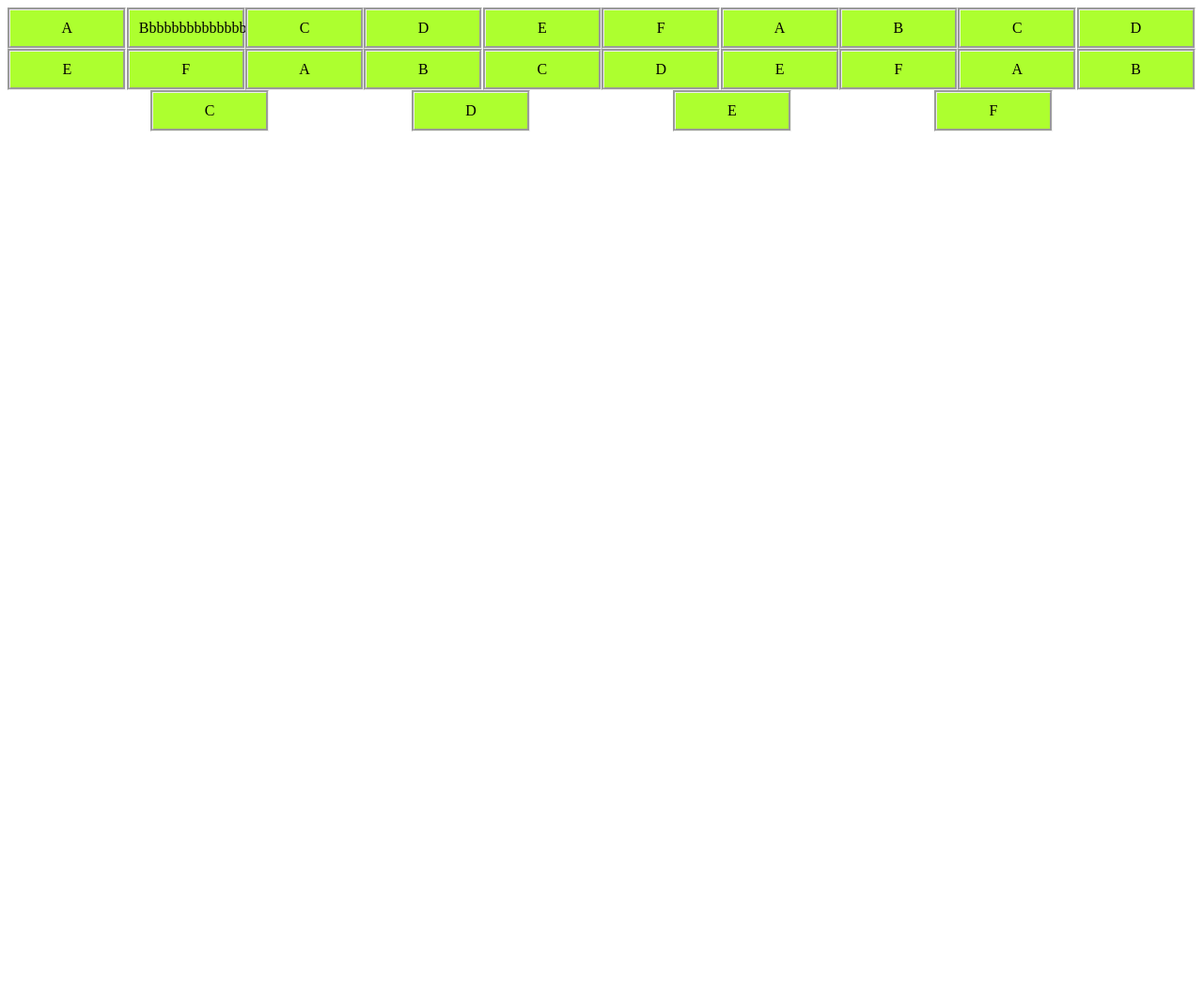
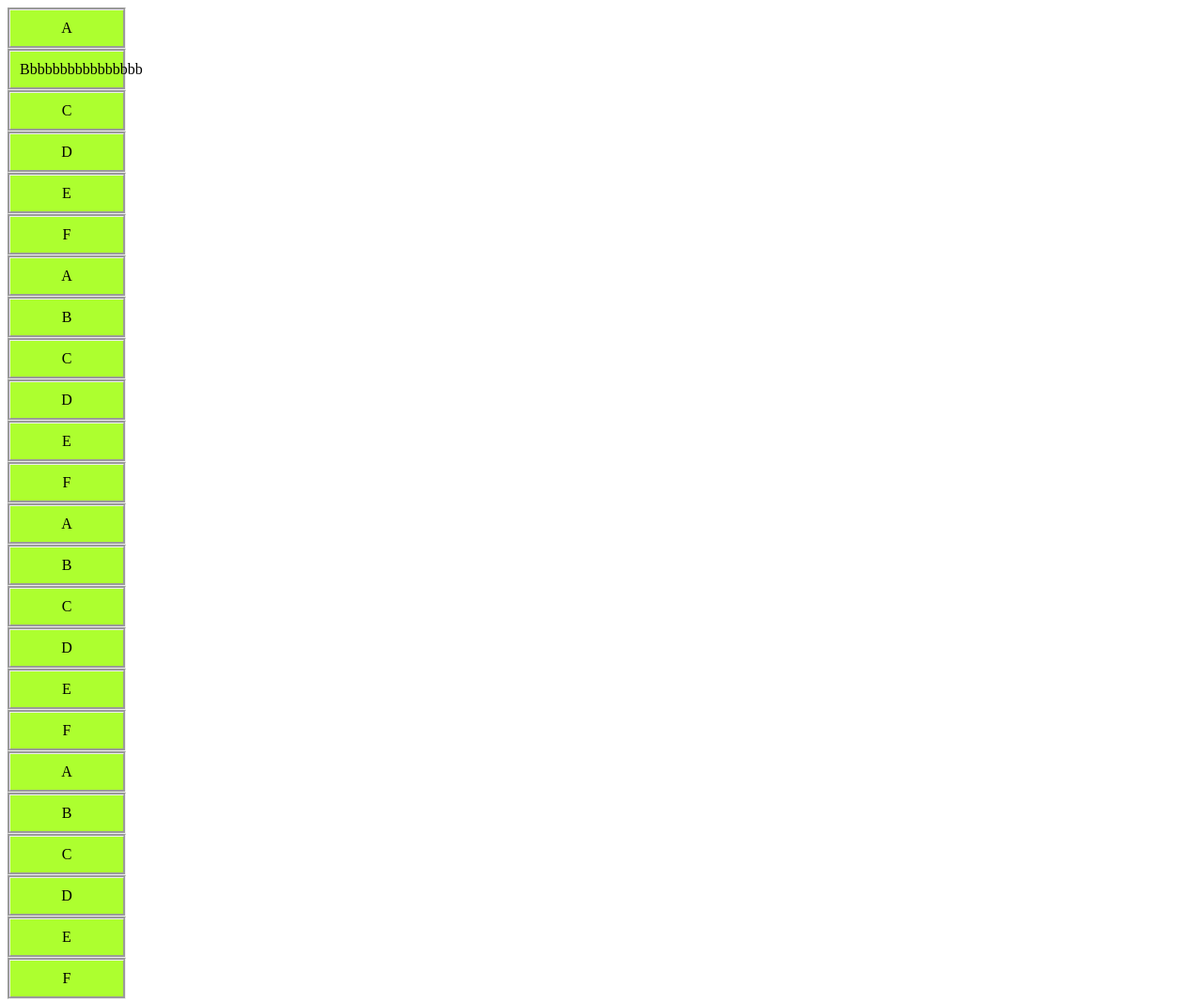
Before and after one commit to PabloVT01/Web1, a plain HTML site: page web-flexbox/index.html in a window 1280 px wide. Shown: the whole page at 94% size. Before the commit the page ends 800 px from the top, so only its background shows below. Drawn offline with Linux system fonts and the light colour scheme.

Commit message:
Columnas flexbox

```diff
--- a/web-flexbox/style.css
+++ b/web-flexbox/style.css
@@ -6,7 +6,9 @@ nav > div{
     padding: 10px;
 }
 nav{
+
     display: flex;
-    justify-content: space-evenly;
+    flex-direction: column;
+    justify-content: space-between;
     flex-wrap: wrap;
 }
```
